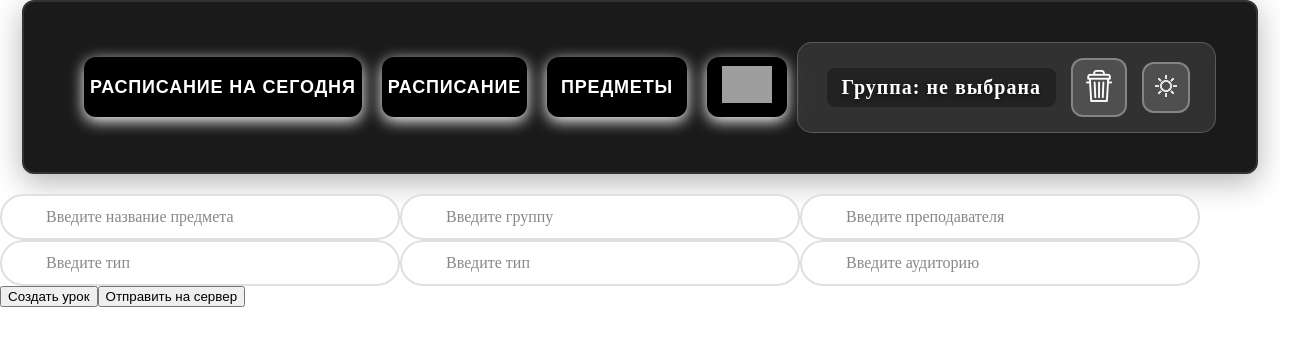
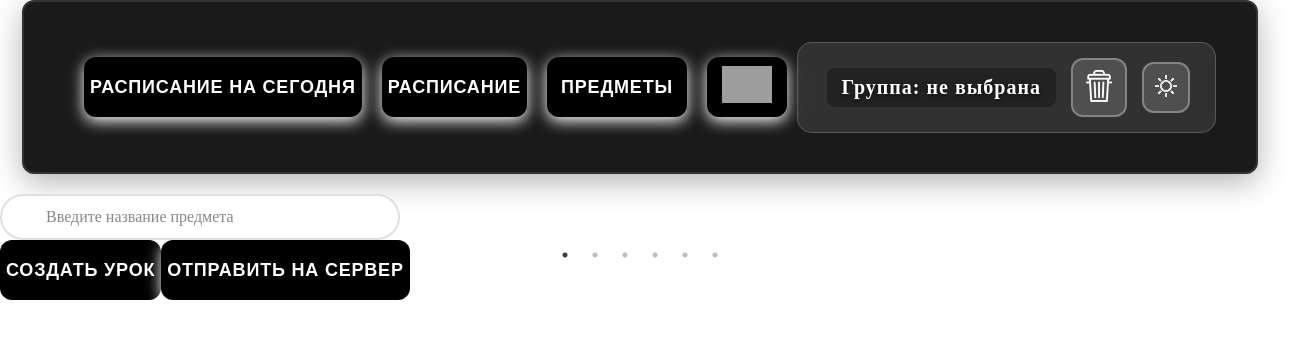
Before and after one commit to kromon3/New_GASU_schedule, a React (Vite) app in the folder 1-sesion/: page /create in a window 1280 px wide. Shown: the top 346 px of the page, 1305 px wide, since content can reach past the window. Built offline with nearby package versions, Linux system fonts and the light colour scheme; data requests are answered from the project's data file; grey boxes are pictures that could not be loaded.

Commit message:
мелкие улучшения

```diff
--- a/1-sesion/src/components/ScheduleToDay/ScheduleToDayLesson.tsx
+++ b/1-sesion/src/components/ScheduleToDay/ScheduleToDayLesson.tsx
@@ -22,7 +22,7 @@ function ScheduleToDayLesson({ lesson, setSelectedSubject, setStartHome, startHo
         <button
           onClick={() => {
             setSelectedSubject(lesson.subject);
-            setStartHome(!startHome);
+              setStartHome(true);
           }}
         >
           <img src="/free-icon-article-8173239.png" alt="" style={{ height: '40px' }} />
--- a/1-sesion/src/page/CreateLesson/createLesson.tsx
+++ b/1-sesion/src/page/CreateLesson/createLesson.tsx
@@ -1,6 +1,9 @@
 import Header from '../../components/Header/header.tsx';
 import React from 'react';
-
+import Slider from "react-slick";
+import "slick-carousel/slick/slick.css";
+import "slick-carousel/slick/slick-theme.css";
+import '../../style/header.css';
 function CreateLesson() {
   const [inpValueGroup, setInpValueGroup] = React.useState('');
   const [inpValueName, setInpValueName] = React.useState('');
@@ -24,7 +27,6 @@ function CreateLesson() {
     weekType: string;
     auditorium: string;
   }
-
   const addLesson = () => {
     const newLesson: Lesson = {
       id: Date.now(),
@@ -52,14 +54,18 @@ function CreateLesson() {
       body: JSON.stringify(Lesson),
     });
   };
-  const options = [
-    { value: 'chocolate', label: 'Chocolate' },
-    { value: 'strawberry', label: 'Strawberry' },
-    { value: 'vanilla', label: 'Vanilla' },
-  ];
+    const settings = {
+        dots: true,
+        infinite: true,
+        speed: 500,
+        slidesToShow: 1,
+        slidesToScroll: 1,
+        adaptiveHeight: true,
+    };
   return (
     <>
       <Header />
+        <Slider {...settings}>
       <input
         className="search-input"
         value={inpValueName}
@@ -98,10 +104,10 @@ function CreateLesson() {
         onChange={(e) => setInpValueAuditori(e.target.value)}
         placeholder="Введите аудиторию"
       />
+        </Slider>
+      <button onClick={() => addLesson()} className="Header-button" >Создать урок</button>
 
-      <button onClick={() => addLesson()}>Создать урок</button>
-
-      <button onClick={sendPostRequest}>Отправить на сервер</button>
+      <button onClick={sendPostRequest} className="Header-button">Отправить на сервер</button>
     </>
   );
 }
--- a/1-sesion/src/page/shedule/Schedule.tsx
+++ b/1-sesion/src/page/shedule/Schedule.tsx
@@ -1,7 +1,7 @@
 // Schedule.js
 import Header from '../../components/Header/header.tsx';
 import '../../style/schedule.css';
-import { useContext, useRef, useEffect, useState ,useMemo} from 'react';
+import { useContext, useRef ,useMemo} from 'react';
 import { ItemPortal } from '../../contexts/GrupName.tsx';
 import { ThemeContext } from '../../contexts/Background.tsx';
 import Slider from "react-slick";
--- a/1-sesion/src/page/sheduleToDay/ScheduleToDay.tsx
+++ b/1-sesion/src/page/sheduleToDay/ScheduleToDay.tsx
@@ -10,6 +10,7 @@ import TodoInput from '../../components/Todo/TodoInput.tsx';
 import ScheduleToDayLesson from '../../components/ScheduleToDay/ScheduleToDayLesson.tsx';
 import ToDoToDay from '../../components/ScheduleToDay/ToDoToDay.tsx';
 import {useFetch} from "../../hooks/useFetch.ts";
+import Subject from "../Subject/Subject.tsx";
 function getCurrentWeekType() {
   const referenceDate = new Date(2025, 0, 27);
 
@@ -171,7 +172,7 @@ function ScheduleToDay() {
 
           {startHome && (
             <div className="sidebar">
-              <h1>Домашняя работа</h1>
+              <h1>Домашняя работа {selectedSubject}</h1>
               <div className="input-container">
                 <TodoInput
                   inpValue={inpValue}
--- a/1-sesion/src/service/db.json
+++ b/1-sesion/src/service/db.json
@@ -911,7 +911,7 @@
       "auditorium": "504"
     },
     {
-      "id": 23,
+      "id": "23",
       "subject": "test",
       "time": {
         "start": "09:00",
@@ -925,7 +925,7 @@
       "auditorium": "201"
     },
     {
-      "id": 1771327231063,
+      "id": "1771327231063",
       "subject": "test",
       "time": {
         "start": "09:00",
@@ -939,7 +939,7 @@
       "auditorium": "201"
     },
     {
-      "id": 1771327397479,
+      "id": "1771327397479",
       "subject": "1",
       "time": {
         "start": "09:00",
@@ -953,7 +953,7 @@
       "auditorium": "201"
     },
     {
-      "id": 1771327557607,
+      "id": "1771327557607",
       "subject": "2",
       "time": {
         "start": "09:00",
@@ -967,7 +967,7 @@
       "auditorium": "201"
     },
     {
-      "id": 1771327731495,
+      "id": "1771327731495",
       "subject": "1",
       "time": {
         "start": "09:00",
@@ -981,7 +981,7 @@
       "auditorium": "201"
     },
     {
-      "id": 1771327862830,
+      "id": "1771327862830",
       "subject": "1",
       "time": {
         "start": "09:00",
@@ -995,7 +995,7 @@
       "auditorium": "201"
     },
     {
-      "id": 1771327901519,
+      "id": "1771327901519",
       "subject": "1",
       "time": {
         "start": "09:00",
@@ -1007,6 +1007,20 @@
       "group": "2",
       "weekType": "5",
       "auditorium": "6"
+    },
+    {
+      "id": 1771937231649,
+      "subject": "аа",
+      "time": {
+        "start": "09:00",
+        "end": "10:30",
+        "weekday": "Понедельник"
+      },
+      "teacher": "ф",
+      "type": "в",
+      "group": "ф",
+      "weekType": "м",
+      "auditorium": "и"
     }
   ]
 }
```
